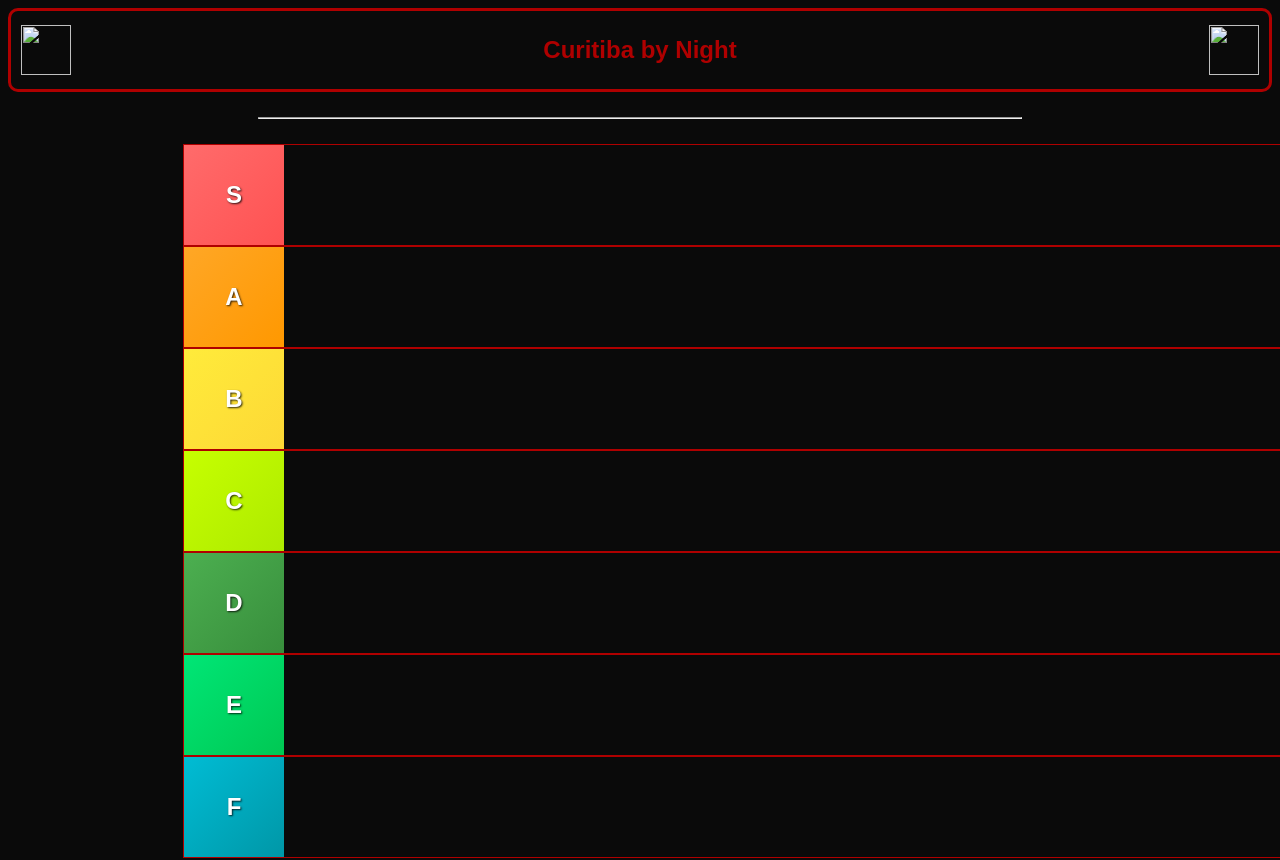
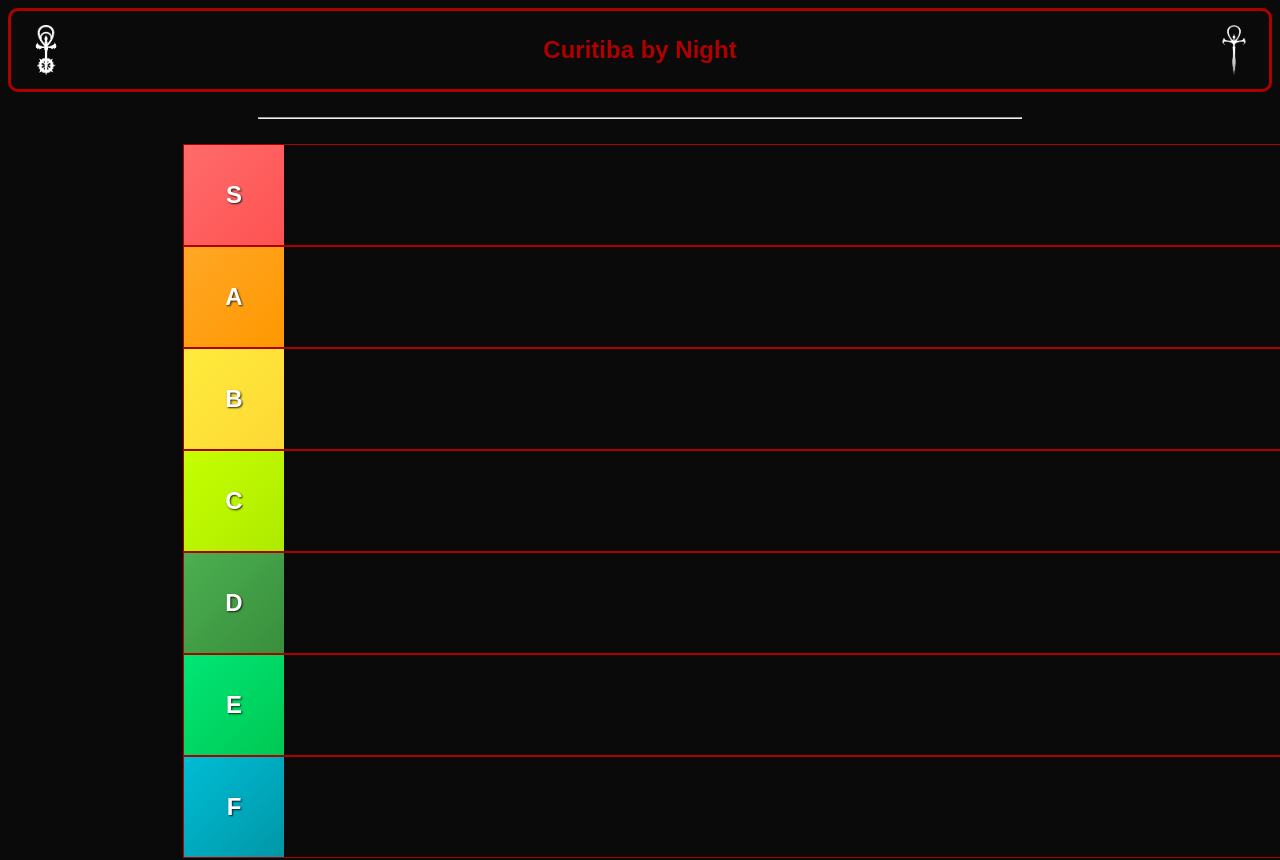
Before and after one commit to MoritaShigeyuki/Curitiba-By-Night-Tiermaker, a plain HTML site: page index.html in a window 1280 px wide. Shown: the top 860 px of the page. Drawn offline with Linux system fonts and the light colour scheme; the site is published under a folder, as on GitHub Pages, so addresses that start at the root find nothing.

Commit message:
Update index.html

```diff
--- a/index.html
+++ b/index.html
@@ -123,9 +123,9 @@
 <body>
     <header>
         <div class="top-bar">
-            <img src="/img/anarch.png">
+            <img src="img/anarch.png">
             <h2>Curitiba by Night</h2>
-            <img src="/img/cross.png">
+            <img src="img/cross.png">
         </div>
 
         <hr />
```
